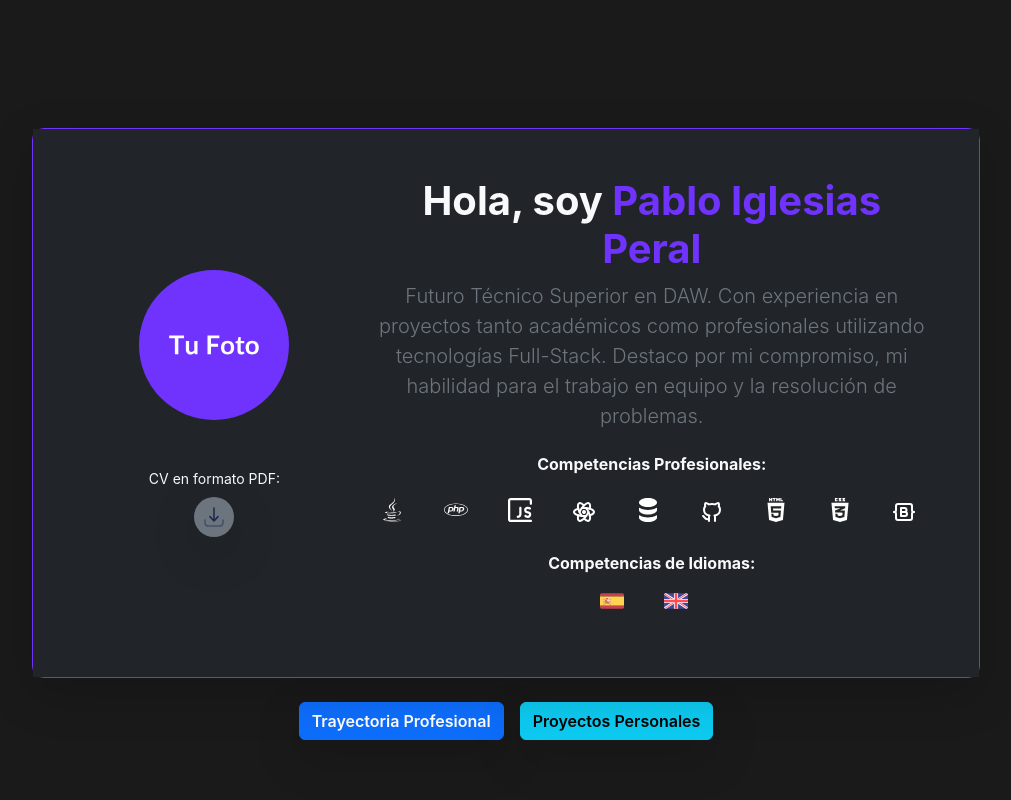
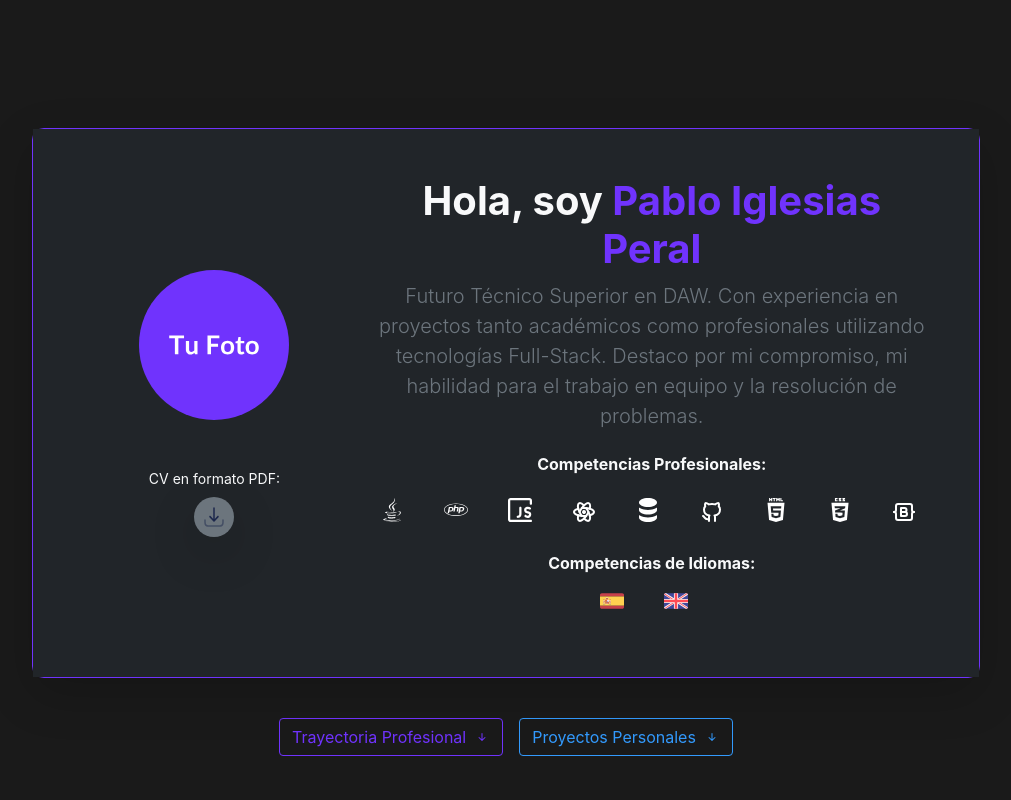
Before and after one commit to pabloiglepe/PortfolioWeb, a React (Vite) app: page / in a window 1280 px wide. Shown: the top 800 px of the page, without its empty margins (134-1145 px from the left). Built offline with nearby package versions, Linux system fonts and the light colour scheme.

Commit message:
Traducción a inglés

```diff
--- a/src/App.css
+++ b/src/App.css
@@ -27,7 +27,7 @@
 }
 
 ::-webkit-scrollbar-thumb:hover {
-    background: #555;
+    background: #2b2a2a;
 }
 /* ------------------------------------------------------------------------------------------------------------------------------------------------------------------------- */
 
--- a/src/App.jsx
+++ b/src/App.jsx
@@ -17,7 +17,7 @@ const experienciaData = [
     puesto: { es: "Cocinero y Cajero", en: "Cook and Cashier" },
     empresa: "Popeyes Louisiana Kitchen",
     duracion: "20/06/2025 - Actualidad",
-    descripcion: { es: "Responsable de la preparación de alimentos, garantizando los estándares de calidad, y gestión de transacciones en caja.", en: "Responsible for food preparation, guaranteeing quality standards, and managing cash transactions." },
+    descripcion: { es: "Responsable de la preparación de alimentos, garantizando los estándares de calidad, y gestión de transacciones en caja.", en: "Responsible for food preparation, guaranteeing quality standards, and managing cash transactions.", en: "Responsible for food preparation, ensuring quality standards, and managing cash register transactions." },
     icono: "popeyes",
     color: "bg-warning"
   },
@@ -26,7 +26,9 @@ const experienciaData = [
     puesto: { es: "Becario en Formación", en: "Trainee Intern" },
     empresa: "Konecta BTO SL",
     duracion: "02/12/2025 - Actualidad",
-    descripcion: { es: "Desarrollador Full-stack en prácticas con una base de conocimiento que abarca el Front-end y Back-end. Colaboro activamente en el ciclo completo de desarrollo, desde la maquetación de interfaces responsive hasta la implementación de lógica del servidor y bases de datos", en: "" },
+    descripcion: {
+      es: "Desarrollador Full-stack en prácticas, con una base de conocimiento que abarca el Front-end y Back-end. Colaboro activamente en el ciclo completo de desarrollo, desde la maquetación de interfaces responsive hasta la implementación de lógica del servidor y bases de datos", en: "Full-stack developer intern with a knowledge base covering both front-end and back-end development. I actively collaborate in the entire development lifecycle, from responsive interface design to server-side logic and database implementation."
+    },
     icono: "konecta",
     color: "bg-purple"
   },
@@ -35,7 +37,9 @@ const experienciaData = [
     puesto: { es: "Becario en Formación", en: "Trainee Intern" },
     empresa: "Konecta BTO SL",
     duracion: "19/03/2025 - 30/05/2025",
-    descripcion: { es: "Desarrollador Full-stack en prácticas con una base de conocimiento que abarca el Front-end y Back-end. Colaboro activamente en el ciclo completo de desarrollo, desde la maquetación de interfaces responsive hasta la implementación de lógica del servidor y bases de datos", en: "" },
+    descripcion: {
+      es: "Desarrollador Full-stack en prácticas, con una base de conocimiento que abarca el Front-end y Back-end. Colaboro activamente en el ciclo completo de desarrollo, desde la maquetación de interfaces responsive hasta la implementación de lógica del servidor y bases de datos", en: "Full-stack developer intern with a knowledge base covering both front-end and back-end development. I actively collaborate in the entire development lifecycle, from responsive interface design to server-side logic and database implementation."
+    },
     icono: "konecta",
     color: "bg-purple"
   },
@@ -47,7 +51,7 @@ const proyectosData = [
     id: 1,
     nombre: { es: "Plantilla Web", en: "" },
     tecnologias: "HTML, Bootstrap, JavaScript, PHP",
-    descripcion: { es: "Plantilla web de propósito general desarrollada con una estructura modular y escalable. Está diseñada para ser la base de cualquier tipo de sitio web, ofreciendo una presentación limpia, adaptable y fácil de personalizar.", en: "" },
+    descripcion: { es: "Plantilla web de propósito general desarrollada con una estructura modular y escalable. Está diseñada para ser la base de cualquier tipo de sitio web, ofreciendo una presentación limpia, adaptable y fácil de personalizar.", en: "A website template developed with a modular and scalable structure. It is designed to be the foundation of any type of website, offering a clean, adaptable, and easily customizable presentation." },
     imageUrl: "/plantilla_web.png",
     githubUrl: "https://github.com/pabloiglepe/Proyecto_Plantilla_Web",
     icono: "plantilla",
@@ -57,7 +61,7 @@ const proyectosData = [
     id: 2,
     nombre: "Portfolio Web",
     tecnologias: "React, Bootstrap, JavaScript",
-    descripcion: { es: "Sitio web personal desarrollado para mostrar mi experiencia laboral, proyectos y habilidades técnicas de manera interactiva y responsive.", en: "" },
+    descripcion: { es: "Sitio web personal desarrollado para mostrar mi experiencia laboral, contacto, proyectos y habilidades técnicas de manera interactiva y responsive.", en: "Personal website developed to showcase my work experience, contact information, projects, and technical skills in an interactive and responsive manner." },
     imageUrl: "/portfolio_web.png",
     githubUrl: "https://github.com/pabloiglepe/PortfolioWeb",
     icono: "web",
@@ -177,29 +181,32 @@ function App() {
     setLang(idiomaActual => (idiomaActual === 'es' ? 'en' : 'es'));
   }
 
+  // Determina si solo se muestra el componente SobreMi, si es así, lo centramos.
+  const estaCentrado = !verVisibilidad;
+
+  // Clases para los contenedores (con condicionales de centrado)
+  const claseContainerApp = `app-container ${estaCentrado ? 'app-container-center' : ''}`;
+  const claseContainer = `container py-5 ${estaCentrado ? 'd-flex flex-column align-items-center justify-content-center' : ''}`;
+
+  // ARRAY DE BOTONES
   const controlButtons = [
     {
       key: 'experience',
       label: verVisibilidad ? 'hide_experience' : 'view_experience',
       icon: verVisibilidad ? 'briefcase' : 'briefcase',
       onClick: cambiarEstadoVisibilidad,
-      color: 'btn-primary'
+      color: 'btn-outline-purple',
+      dirFlecha: verVisibilidad
     },
     {
       key: 'projects',
       label: verProyectos ? 'hide_projects' : 'view_projects',
       icon: verProyectos ? 'rocket' : 'rocket',
       onClick: cambiarProyectos,
-      color: 'btn-info'
+      color: 'btn-outline-azul',
+      dirFlecha: verProyectos
     },
   ];
-
-  // Determina si solo se muestra el componente SobreMi, si es así, lo centramos.
-  const estaCentrado = !verVisibilidad;
-
-  // Clases para los contenedores (con condicionales de centrado)
-  const claseContainerApp = `app-container ${estaCentrado ? 'app-container-center' : ''}`;
-  const claseContainer = `container py-5 ${estaCentrado ? 'd-flex flex-column align-items-center justify-content-center' : ''}`;
 
 
   // Ícono de flecha que cambia según el estado
@@ -220,15 +227,16 @@ function App() {
         <div className={claseContainer} style={{ flexGrow: estaCentrado ? 1 : 'unset', width: '80%' }}>
 
           <SobreMi estaCentrado={estaCentrado} competenciasProfesionalesData={competenciasProfesionalesData} competenciasIdiomasData={competenciasIdiomasData}
-            lang={cambiarIdiomas} />
+            lang={lang} cambiarIdiomas={cambiarIdiomas} />
 
           <div className="d-flex justify-content-center gap-3 mt-4 mb-5 w-100">
 
             {/* BOTÓN PARA MOSTRAR/OCULTAR TRAYECTORIA PROFESIONAL */}
             {controlButtons.map(boton => (
-              <button key={boton.key} className={`btn ${boton.color} shadow-lg fw-semibold d-flex align-items-center`} onClick={boton.onClick}>
+              <button key={boton.key} className={`btn ${boton.color} mt-3 d-flex align-items-center mx-auto mx-md-0`} onClick={boton.onClick}>
                 <Icons name={boton.icon} className="me-2" style={{ width: '1.25rem', height: '1.25rem' }} />
                 {T(boton.label, lang)}
+                {IconoFlecha(boton.dirFlecha)}
               </button>
             ))}
 
@@ -265,7 +273,7 @@ function App() {
               {/* Recorrido array visibilidad */}
               <div className="d-flex flex-column align-items-start w-100 position-relative">
                 {experienciaData.map((exp) => (
-                  <TrayectoriaProfesional key={exp.id} experiencia={exp} />
+                  <TrayectoriaProfesional key={exp.id} experiencia={exp} lang={lang} />
                 ))}
 
               </div>
@@ -303,7 +311,7 @@ function App() {
 
         </div>
 
-        <Contacto contactosData={contactosData} />
+        <Contacto contactosData={contactosData} lang={lang} />
 
       </div >
     </>
--- a/src/components/Contacto.jsx
+++ b/src/components/Contacto.jsx
@@ -1,12 +1,13 @@
 import React from 'react'
 import { useState } from 'react'
 import Icons from './Icons';
+import {T} from '../i18n';
 
-function Contacto({ contactosData = {} }) {
+function Contacto({ contactosData = {}, lang }) {
 
     return (
         <div className="text-center mb-5">
-            <h2 className="fw-bold mb-4 text-light">Contacto</h2>
+            <h2 className="fw-bold mb-4 text-light">{T('contact_title', lang)}</h2>
             <div className="d-flex justify-content-center gap-4">
                 {contactosData.map((contacto) => (
                     <a key={contacto.id} href={contacto.href} target="_blank" rel="noopener noreferrer"
--- a/src/components/SobreMi.jsx
+++ b/src/components/SobreMi.jsx
@@ -6,7 +6,7 @@ import CompetenciasIdiomas from './CompetenciasIdiomas';
 import { T } from '../i18n.js';
 
 
-function SobreMi({ estaCentrado, competenciasProfesionalesData = {}, competenciasIdiomasData = {}, lang }) {
+function SobreMi({ estaCentrado, competenciasProfesionalesData = {}, competenciasIdiomasData = {}, lang, cambiarIdiomas }) {
 
     const imagen = '/sobremi.svg';
     const imagenError = '/sobremierror.svg';
@@ -52,8 +52,8 @@ function SobreMi({ estaCentrado, competenciasProfesionalesData = {}, competencia
                             {T('role_tag', lang)}
                         </p>
 
-                        <CompetenciasProfesionales competenciasProfesionalesData={competenciasProfesionalesData} />
-                        <CompetenciasIdiomas competenciasIdiomasData={competenciasIdiomasData} />
+                        <CompetenciasProfesionales competenciasProfesionalesData={competenciasProfesionalesData} lang={lang} />
+                        <CompetenciasIdiomas competenciasIdiomasData={competenciasIdiomasData} lang={lang} cambiarIdiomas={cambiarIdiomas} />
                     </div>
                 </div>
             </div>
--- a/src/i18n.js
+++ b/src/i18n.js
@@ -6,16 +6,16 @@ export const i18n = {
     'projects_title': { es: 'Proyectos Personales', en: 'Personal Projects' },
     'projects_subtitle': { es: 'Iniciativas y desarrollos propios', en: 'Personal initiatives and developments' },
     'hide_experience': { es: 'Ocultar Experiencia', en: 'Hide Experience' },
-    'view_experience': { es: 'Trayectoria Profesional', en: 'View Professional Experience' },
+    'view_experience': { es: 'Trayectoria Profesional', en: 'Professional Experience' },
     'hide_projects': { es: 'Ocultar Proyectos', en: 'Hide Projects' },
     'view_projects': { es: 'Proyectos Personales', en: 'Personal Projects' },
     'contact_title': { es: 'Contacto', en: 'Contact' },
 
     'greeting': { es: 'Hola, soy ', en: 'Hello, I am ' },
-    'role_tag': { es: 'Futuro Técnico Superior en DAW. Con experiencia en proyectos tanto académicos como profesionales utilizando tecnologías Full-Stack. Destaco por mi compromiso, mi habilidad para el trabajo en equipo y la resolución de problemas.', en: '' },
+    'role_tag': { es: 'Futuro Técnico Superior en DAW. Con experiencia en proyectos tanto académicos como profesionales utilizando tecnologías Full-Stack. Destaco por mi compromiso, mi habilidad para el trabajo en equipo y la resolución de problemas.', en: 'Future Senior Technician in Web Application Development. Experienced in both academic and professional projects using full-stack technologies. I excel in commitment, teamwork, and problem-solving.' },
     'skills_title': { es: 'Competencias Profesionales:', en: 'Professional Skills' },
     'languages_title': { es: 'Competencias de Idiomas:', en: 'Language Skills:' },
-    'download_cv_text': { es: 'CV en formato PDF:', en: '' },
+    'download_cv_text': { es: 'CV en formato PDF:', en: 'CV in PDF format:' },
 
     'tech_label': { es: 'Tecnologías: ', en: 'Technologies: ' },
     'view_code': { es: 'Ver Código', en: 'View Code' },
```
Also changed, not shown: src/components/CompetenciasIdiomas.jsx (+2 -9 lines), src/components/CompetenciasProfesionales.jsx (+0 -7 lines).
